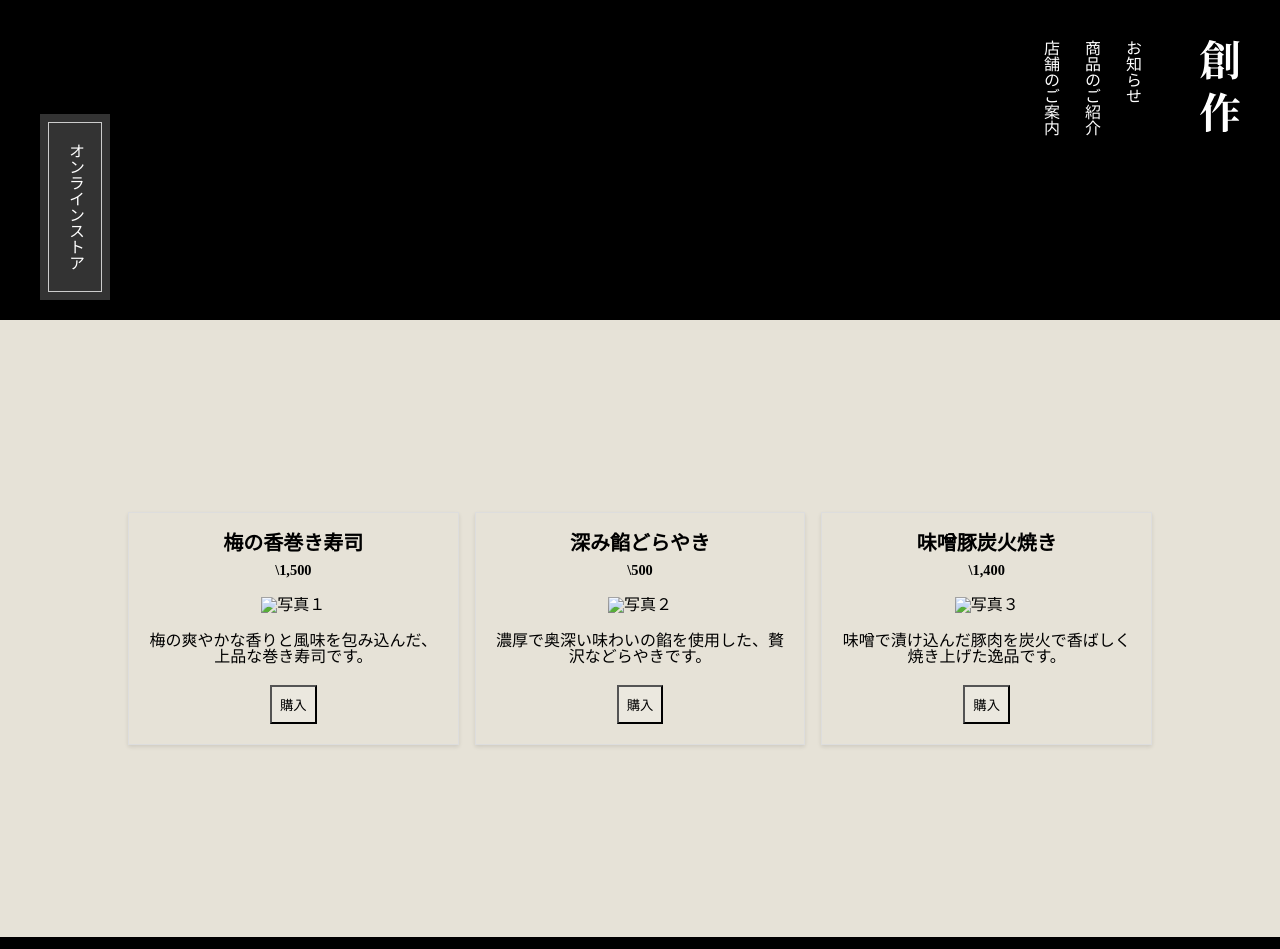
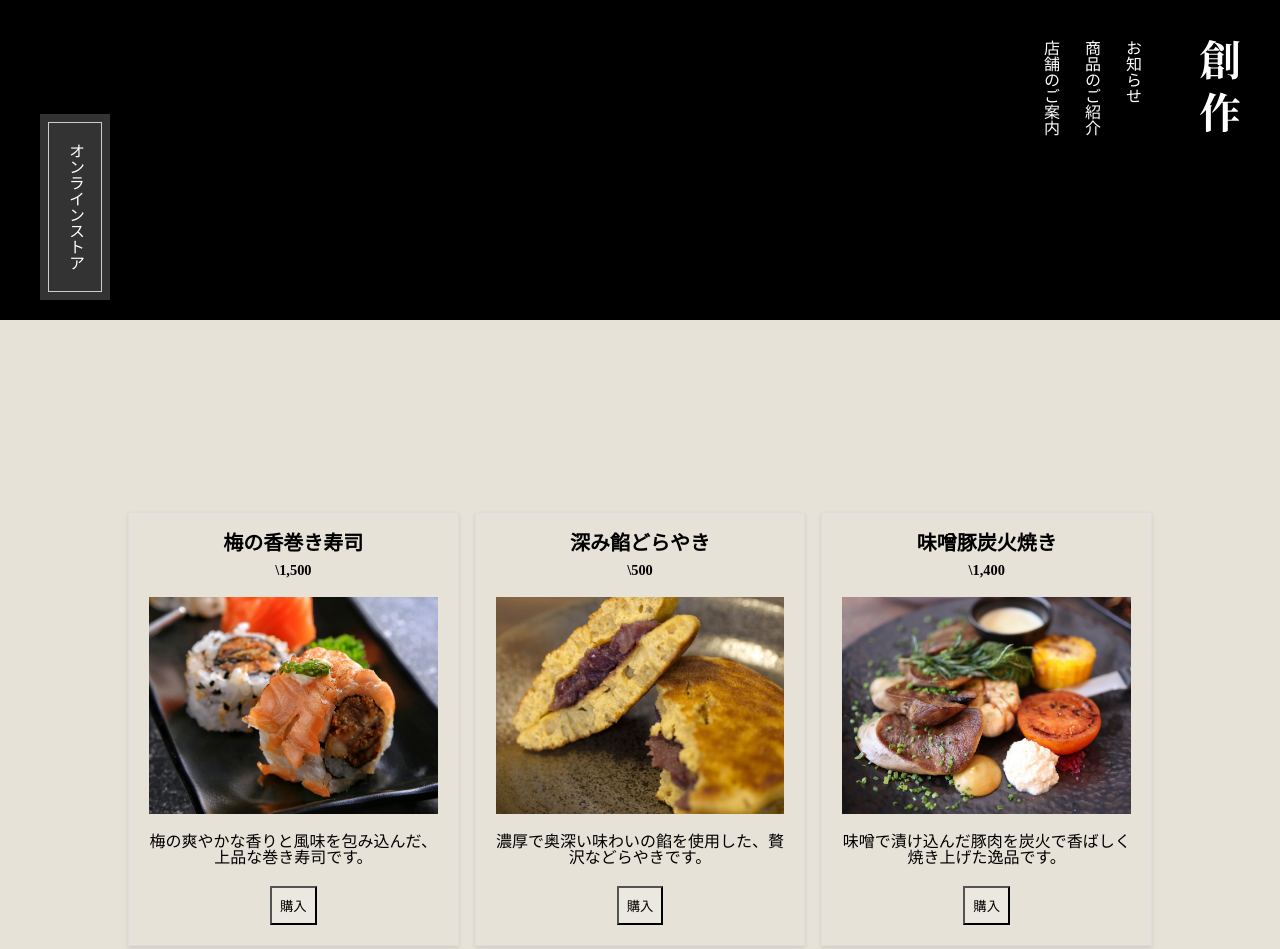
Before and after one commit to askuni728/store3, a plain HTML site: page onlinestore.html in a window 1280 px wide. Shown: the top 949 px of the page. Drawn offline with Linux system fonts and the light colour scheme; files that its build step writes are made by us from their sources.

Commit message:
Update onlinestore.html

```diff
--- a/onlinestore.html
+++ b/onlinestore.html
@@ -33,7 +33,7 @@
             <div class="card">
                 <h2>梅の香巻き寿司</h2>
                 <h5>\1,500</h5>
-                <img src="img/makizusi.png" alt="写真１">
+                <img src="https://github.com/askuni728/store3/blob/main/makizusi.png?raw=true" alt="写真１">
                 <p>梅の爽やかな香りと風味を包み込んだ、上品な巻き寿司です。
                 </p>
                 <button>購入</button>
@@ -41,7 +41,7 @@
             <div class="card">
                 <h2>深み餡どらやき</h2>
                 <h5>\500</h5>
-                <img src="img/dorayaki.png" alt="写真２">
+                <img src="https://github.com/askuni728/store3/blob/main/dorayaki.png?raw=true" alt="写真２">
                 <p>濃厚で奥深い味わいの餡を使用した、贅沢などらやきです。
                 </p>
                 <button>購入</button>
@@ -49,7 +49,7 @@
             <div class="card">
                 <h2>味噌豚炭火焼き</h2>
                 <h5>\1,400</h5>
-                <img src="img/niku.png" alt="写真３">
+                <img src="https://github.com/askuni728/store3/blob/main/niku.png?raw=true" alt="写真３">
                 <p>味噌で漬け込んだ豚肉を炭火で香ばしく焼き上げた逸品です。
                 </p>
                 <button>購入</button>
```
